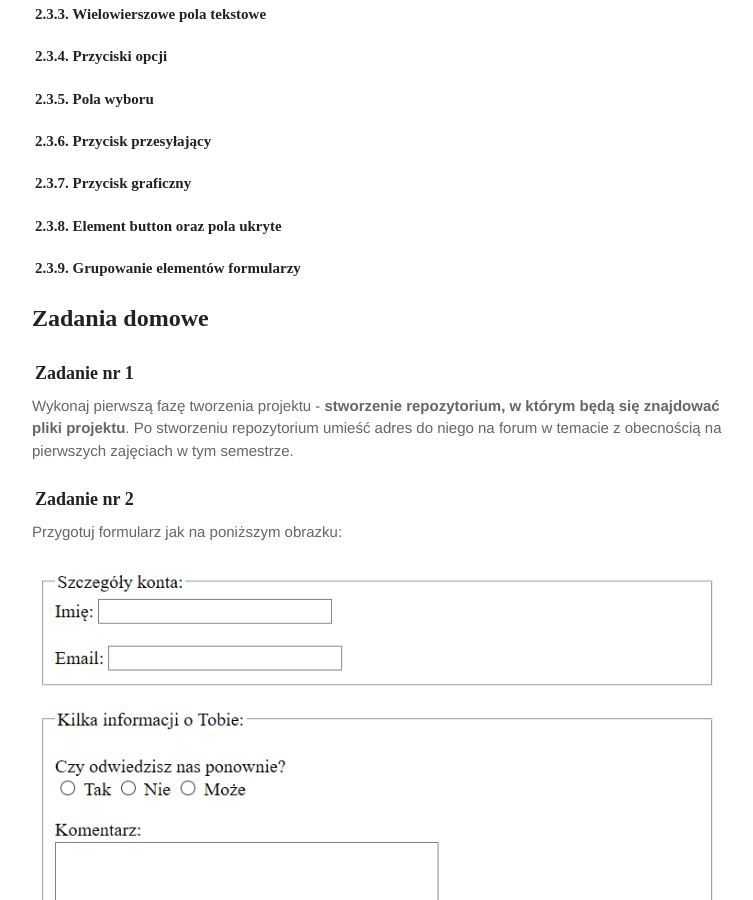
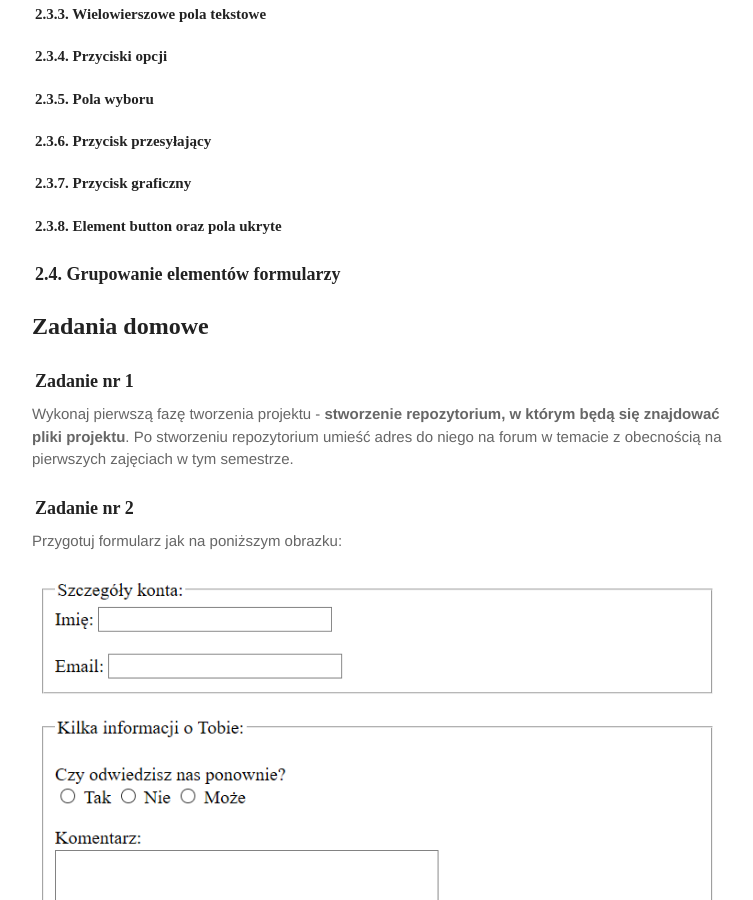
Before and after one commit to marcin-szczepanski/TWE, a Jekyll site: the page built from zajecia/1B/zaj01.md, in a window 1280 px wide and 900 px high, scrolled down 1721 px. Shown: the whole window, without its empty margins (263-1016 px from the left). Built offline with Jekyll 4.4.1, drawn with Linux system fonts in a browser that asks for light colours; some web fonts are replaced.

Commit message:
Add zaj01 in module 1B

```diff
--- a/zajecia/1B/zaj01.md
+++ b/zajecia/1B/zaj01.md
@@ -78,7 +78,7 @@ Przeanalizuj poniższy kod źródłowy:
 
 #### 2.3.8. Element button oraz pola ukryte
 
-#### 2.3.9. Grupowanie elementów formularzy
+### 2.4. Grupowanie elementów formularzy
 
 ## Zadania domowe
 
```
